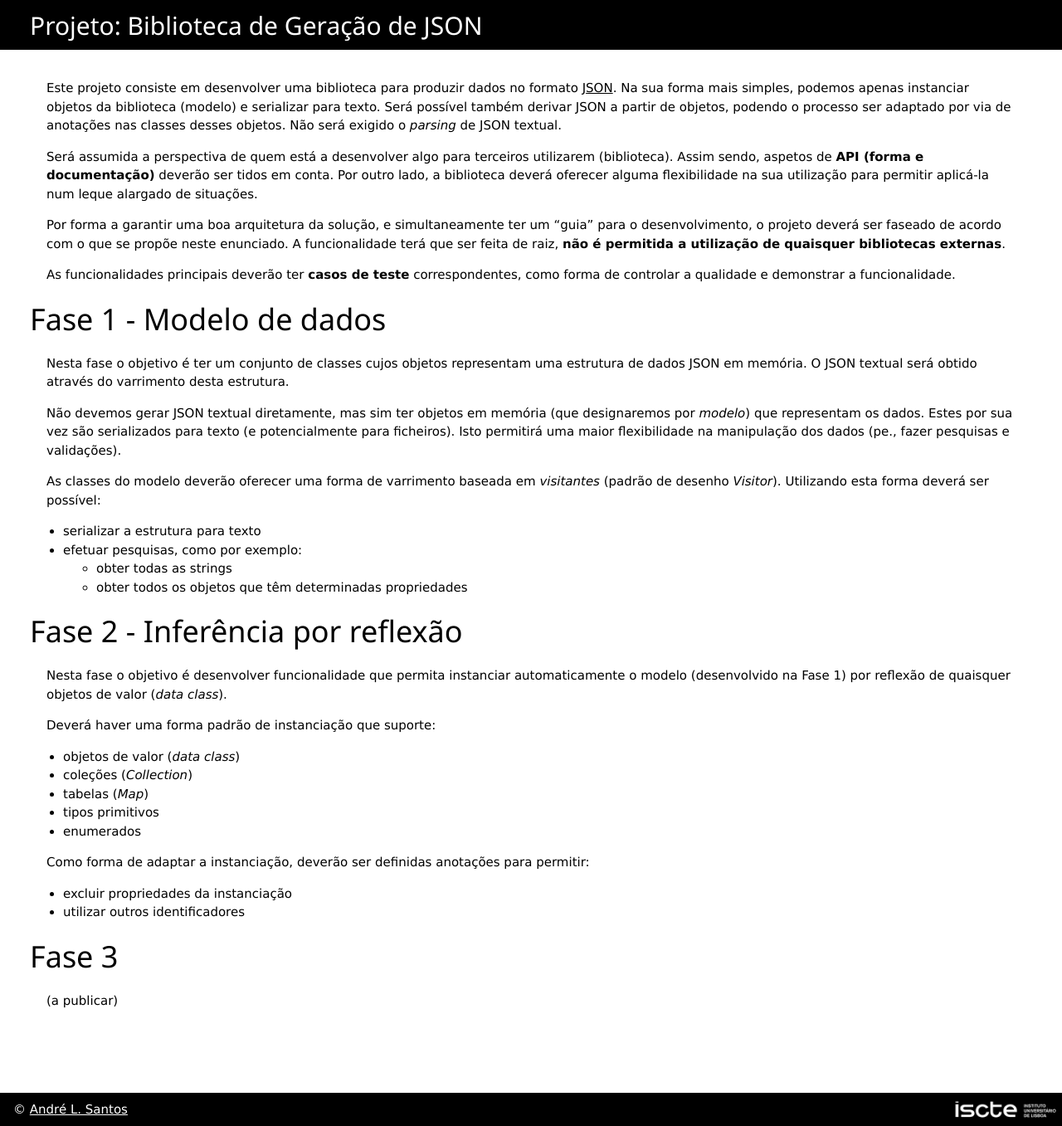
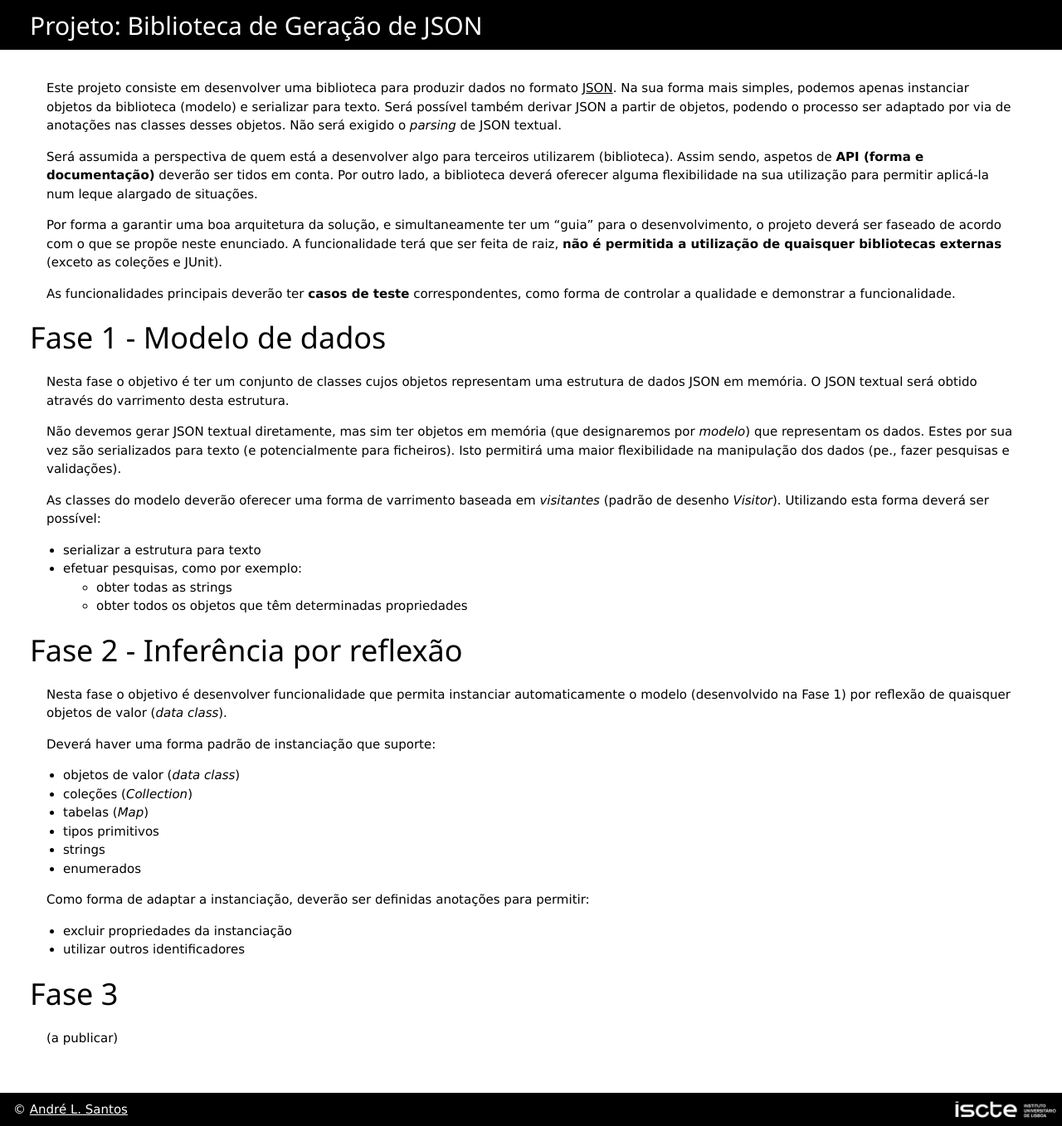
Before and after one commit to andre-santos-pt/andre-santos-pt.github.io, a Jekyll site: the page built from projetojson.md, in a window 1280 px wide and 1357 px high. Shown: the whole window at 83% size. Built offline with Jekyll 4.4.1, drawn with Linux system fonts in a browser that asks for light colours.

Commit message:
proj update

```diff
--- a/projetojson.md
+++ b/projetojson.md
@@ -7,7 +7,7 @@ Este projeto consiste em desenvolver uma biblioteca para produzir dados no forma
 
 Será assumida a perspectiva de quem está a desenvolver algo para terceiros utilizarem (biblioteca). Assim sendo, aspetos de **API (forma e documentação)** deverão ser tidos em conta. Por outro lado, a biblioteca deverá oferecer alguma flexibilidade na sua utilização para permitir aplicá-la num leque alargado de situações.
 
-Por forma a garantir uma boa arquitetura da solução, e simultaneamente ter um "guia" para o desenvolvimento, o projeto deverá ser faseado de acordo com o que se propõe neste enunciado. A funcionalidade terá que ser feita de raiz, **não é permitida a utilização de quaisquer bibliotecas externas**.
+Por forma a garantir uma boa arquitetura da solução, e simultaneamente ter um "guia" para o desenvolvimento, o projeto deverá ser faseado de acordo com o que se propõe neste enunciado. A funcionalidade terá que ser feita de raiz, **não é permitida a utilização de quaisquer bibliotecas externas** (exceto as coleções e JUnit).
 
 As funcionalidades principais deverão ter **casos de teste** correspondentes, como forma de controlar a qualidade e demonstrar a funcionalidade.
 
@@ -36,6 +36,7 @@ Deverá haver uma forma padrão de instanciação que suporte:
 - coleções (*Collection*)
 - tabelas (*Map*)
 - tipos primitivos
+- strings
 - enumerados
 
 Como forma de adaptar a instanciação, deverão ser definidas anotações para permitir:
```
Also changed, not shown: 1 other file.
